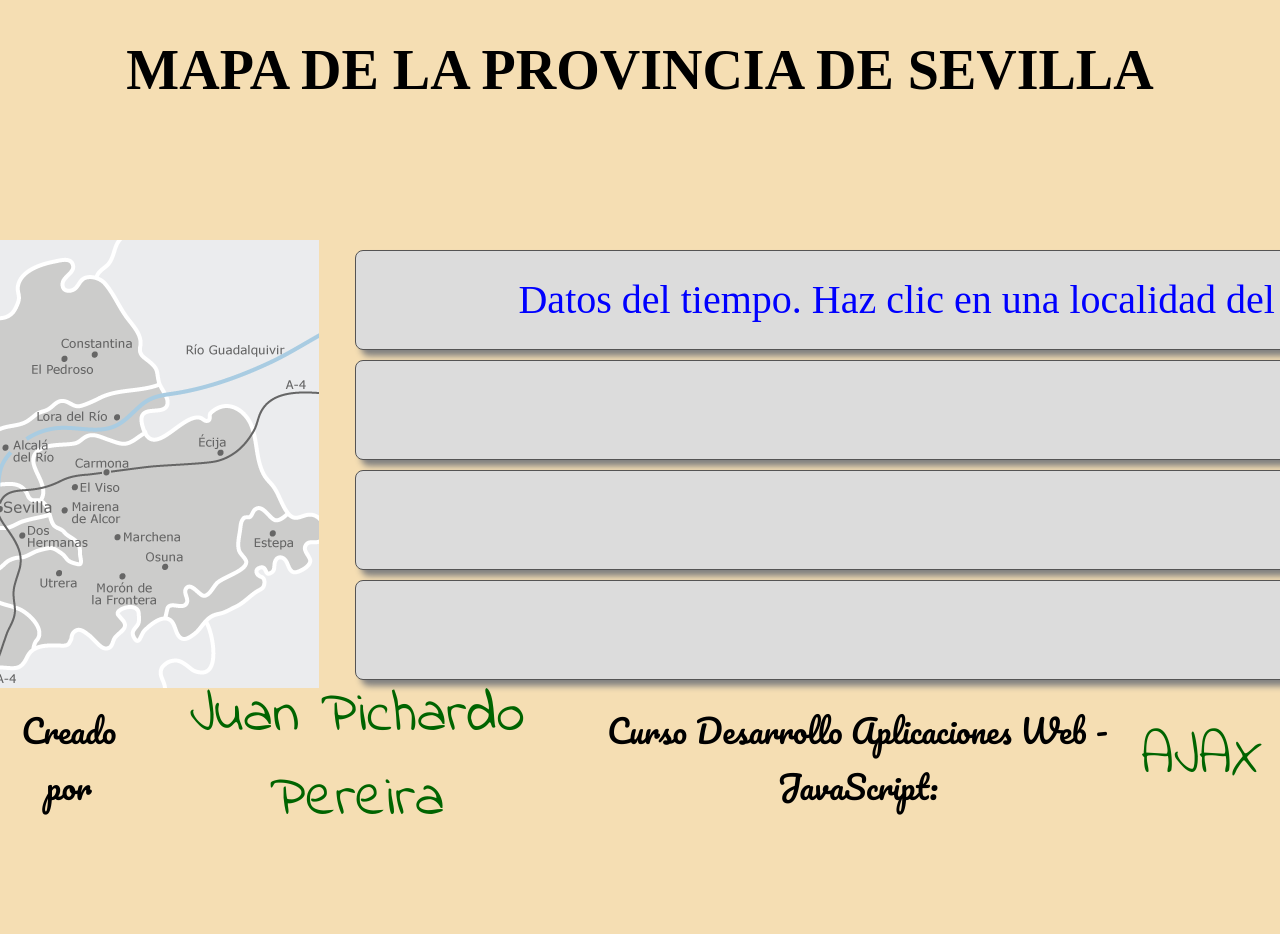
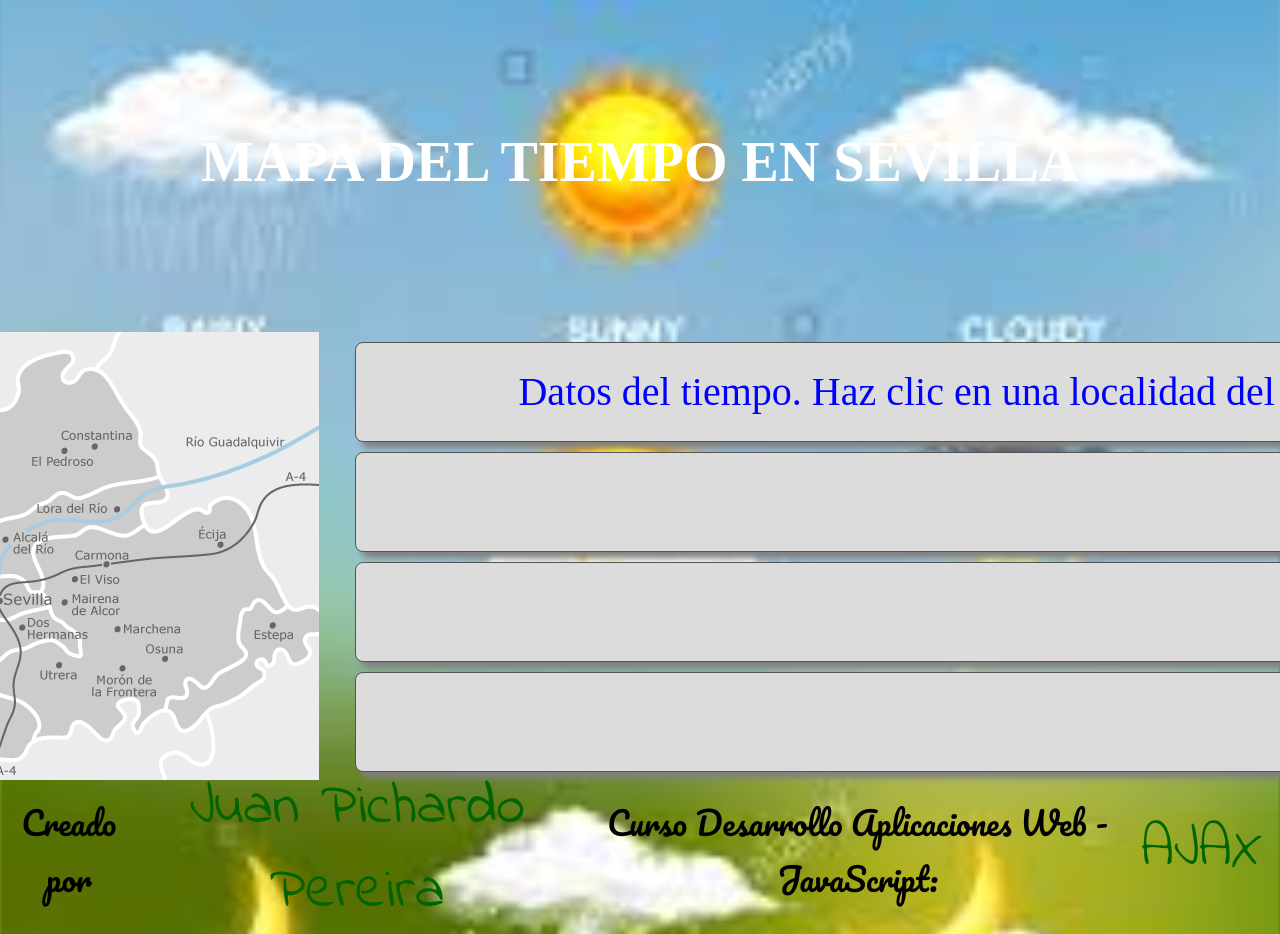
Before and after one commit to Juanivi/mapaSevilla, a plain HTML site: page index.html in a window 1280 px wide. Shown: the top 934 px of the page. Before the commit the page ends 842 px from the top, so only its background shows below. Drawn offline with Linux system fonts and the light colour scheme; a web font is replaced by a local one.

Commit message:
estilos: cambio fondo y color h1

```diff
--- a/estilo.css
+++ b/estilo.css
@@ -3,7 +3,13 @@
 @import url('https://fonts.googleapis.com/css2?family=Black+Ops+One&family=Diplomata+SC&family=Ewert&family=Frijole&family=Indie+Flower&family=McLaren&family=Open+Sans:wght@300&family=Pacifico&family=Roboto:ital,wght@0,100;0,400;1,300&family=Vast+Shadow&display=swap');
 
 body{
-    background-color: wheat;
+    /*background-color: #8C8F8D;*/
+    background-image: url("imagen1.jfif"); /*ubicacion de la imagen*/
+    background-position: center center; /*centra la imagen*/
+    background-repeat: no-repeat; /*para que la imagen no se repita*/
+    background-attachment: fixed; /*se fija la imagen para que la altura de la imagen no supere a la del contenido*/
+    background-size: cover; /*La imagen de fondo se reescala automaticamente con el cambio del ancho de ventana del navegador*/
+    margin-top: 100px;
 }
 
 /* h1 que tiene el titulo */
@@ -12,6 +18,7 @@ body{
     text-align: center;
     font-family: 'Frijole';
     font-size: 3.5em;
+    color: white;
 }
 
 /* contenedor principal */
--- a/index.html
+++ b/index.html
@@ -17,7 +17,7 @@
 
     <div class="contenedor">
         <div>
-            <h1>MAPA DE LA PROVINCIA DE SEVILLA</h1>
+            <h1>MAPA DEL TIEMPO EN SEVILLA</h1>
         </div>
 
         <div class="contenido">
```
Also changed, not shown: imagen1.jfif (added), imagen2.jfif (added).
